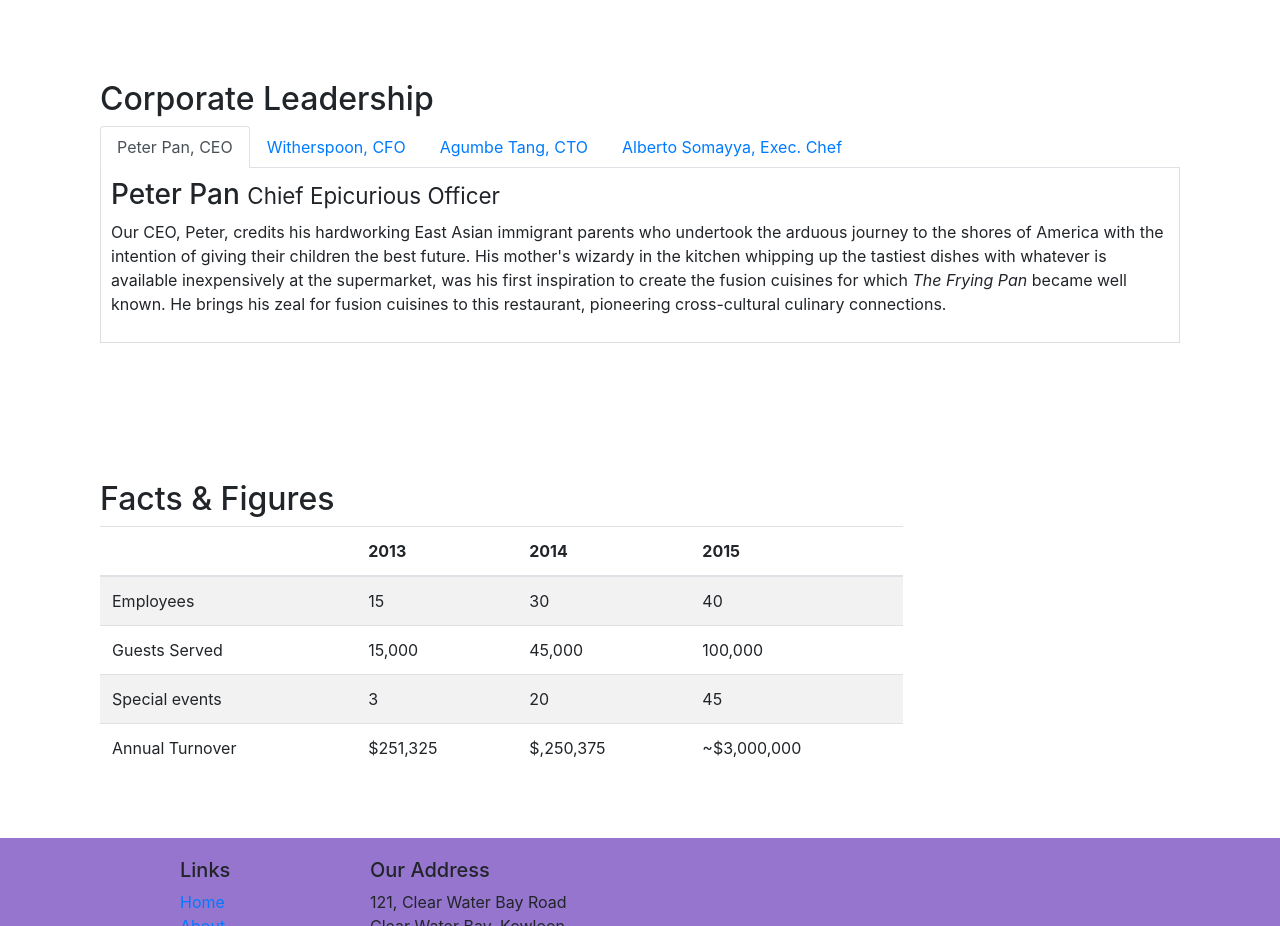
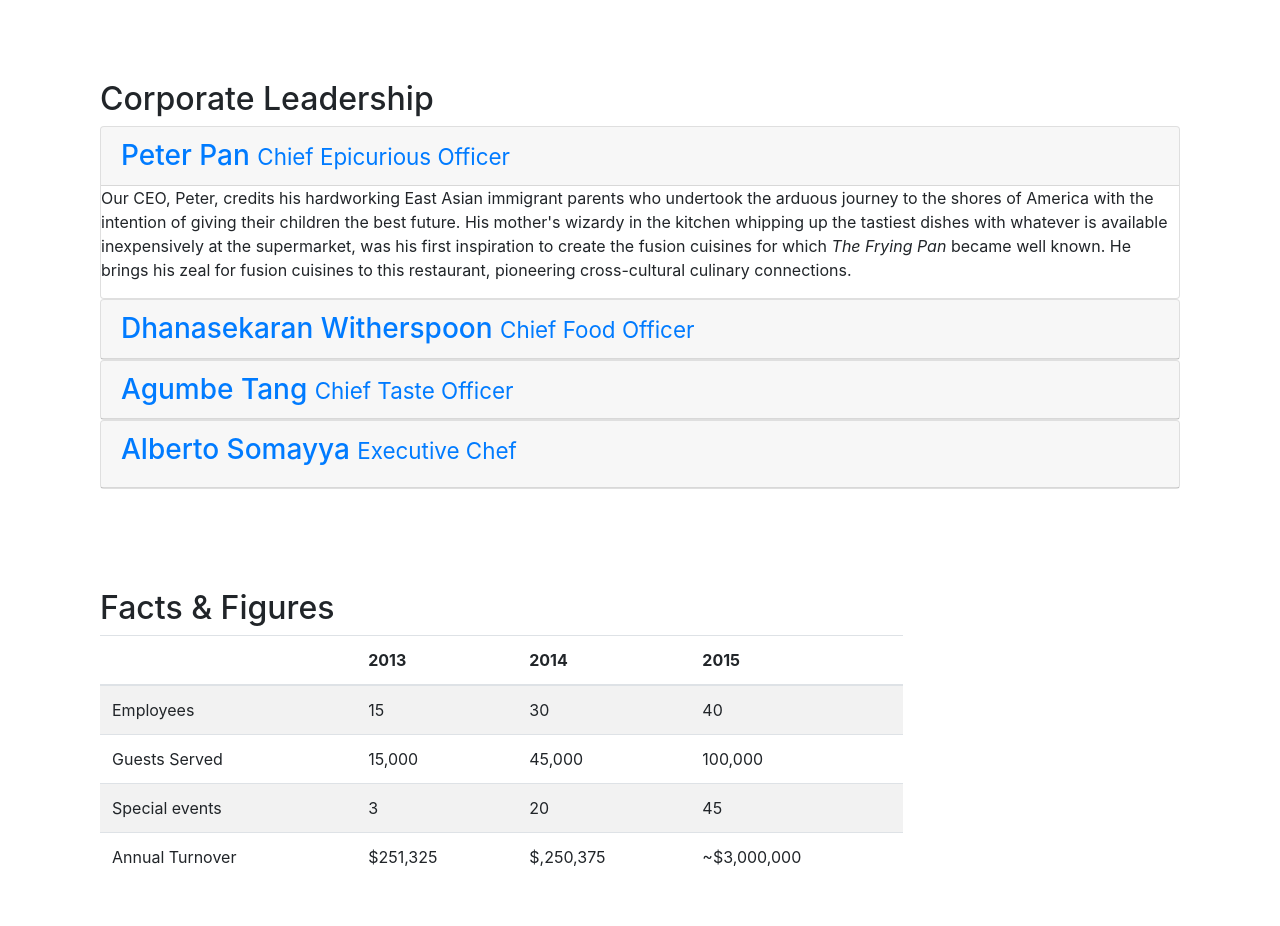
Before and after one commit to fireyose/ConFusion, a website: page aboutus.html in a window 1280 px wide. Shown: the part 880-1806 px from the top of the page. Drawn offline with nearby package versions, Linux system fonts and the light colour scheme.

Commit message:
aboutus Accordian

```diff
--- a/aboutus.html
+++ b/aboutus.html
@@ -108,65 +108,88 @@
             <div class="col">
                 <h2>Corporate Leadership</h2>
 
-                <ul class="nav nav-tabs">
-                    <li class="nav-item">
-                        <a class="nav-link active" href="#peter" role="tab" data-toggle="tab">
-                            Peter Pan, CEO
+                <div id="accordian" role="tablist">
+                    <div class="card">
+                        <div class="card-header" role="tab" id="peterhead">
+                            <h3 class="mb-0">
+                                <a data-toggle="collapse" data-parent="#accordian" href="#peter">
+                                    Peter Pan <small>Chief Epicurious Officer</small>
                                 </a>
-                    </li>
-                    <li class="nav-item">
-                        <a class="nav-link" href="#witherspoon" role="tab" data-toggle="tab">
-                            Witherspoon, CFO
-                        </a>
-                    </li>
-                    <li class="nav-item">
-                        <a class="nav-link" href="#agumbe" role="tab" data-toggle="tab">
-                            Agumbe Tang, CTO
-                        </a>
-                    </li>
-                    <li class="nav-item">
-                        <a class="nav-link" href="#alberto" role="tab" data-toggle="tab">
-                            Alberto Somayya, Exec. Chef
-                        </a>
-                    </li>
-                </ul>
-
-                <div class="tab-content">
-                    <div role="tabpanel" class="tab-pane fade show active" id="peter">
-                        <h3>Peter Pan <small>Chief Epicurious Officer</small></h3>
+                            </h3>
+                        </div>
+                        <div role="tabpanel" class="collapse show" id="peter">
+                            <div class="card-block">
                                 <p class="hidden-xs-down">Our CEO, Peter, credits his hardworking East Asian immigrant parents
                                     who undertook the arduous journey to the shores of America with the intention of giving their
                                     children the best future. His mother's wizardy in the kitchen whipping up the tastiest dishes
                                     with whatever is available inexpensively at the supermarket, was his first inspiration to create
                                     the fusion cuisines for which <em>The Frying Pan</em> became well known. He brings his zeal for
-                            fusion cuisines to this restaurant, pioneering cross-cultural culinary connections.</p>
+                                    fusion cuisines to this restaurant, pioneering cross-cultural culinary connections.
+                                </p>
+                            </div>
+                        </div>
                     </div>
 
-                    <div role="tabpanel" class="tab-pane fade" id="witherspoon">
-                        <h3>Dhanasekaran Witherspoon <small>Chief Food Officer</small></h3>
+                    <div class="card">
+                        <div class="card-header" role="tab" id="witherspoonhead">
+                            <h3 class="mb-0">
+                                <a class="collapsed" data-toggle="collapse" data-parent="#accordian" href="#witherspoon">
+                                    Dhanasekaran Witherspoon <small>Chief Food Officer</small>
+                                </a>
+                            </h3>
+                        </div>
+                        <div role="tabpanel" class="collapse" id="witherspoon">
+                            <div class="card-block">
                                 <p class="hidden-xs-down">Our CFO, Danny, as he is affectionately referred to by his colleagues,
                                     comes from a long established family tradition in farming and produce. His experiences growing up
                                     on a farm in the Australian outback gave him great appreciation for varieties of food sources. As
-                            he puts it in his own words, <em>Everything that runs, wins, and everything that stays, pays!</em></p>
+                                    he puts it in his own words, <em>Everything that runs, wins, and everything that stays, pays!</em>
+                                </p>
+                            </div>
+                        </div>
                     </div>
 
-                    <div role="tabpanel" class="tab-pane fade" id="agumbe">
-                        <h3>Agumbe Tang <small>Chief Taste Officer</small></h3>
+                    <div class="card">
+                        <div class="card-header" role="tab" id="agumbeheader">
+                            <h3 class="mb-0">
+                                <a class="collapsed" data-toggle="collapse" data-parent="#accordian" href="#agumbe">
+                                    Agumbe Tang <small>Chief Taste Officer</small>
+                                </a>
+                            </h3>
+                        </div>
+                        <div role="tabpanel" class="collapse" id="agumbe">
+                            <div class="card-block">
                                 <p class="hidden-xs-down">Blessed with the most discerning gustatory sense, Agumbe, our CTO,
                                     personally ensures that every dish that we serve meets his exacting tastes. Our chefs dread
                                     the tongue lashing that ensues if their dish does not meet his exacting standards. He lives
-                            by his motto, <em>You click only if you survive my lick.</em></p>
+                                    by his motto, <em>You click only if you survive my lick.</em>
+                                </p>
                             </div>
-                    <div role="tabpanel" class="tab-pane fade" id="alberto">
-                        <h3>Alberto Somayya <small>Executive Chef</small></h3>
+                        </div>
+                    </div>
+
+                    <div class="card">
+                        <div class="card-header" role="tab" id="albertoheader">
+                            <h3>
+                                <a class="collapsed" data-toggle="collapse" data-parent="#accordian" href="#alberto">
+                                    Alberto Somayya <small>Executive Chef</small>
+                                </a>
+                            </h3>
+                        </div>
+                        <div role="tabpanel" class="collapse" id="alberto">
+                            <div class="card-block">
                                 <p class="hidden-xs-down">Award winning three-star Michelin chef with wide International
                                     experience having worked closely with whos-who in the culinary world, he specializes in
                                     creating mouthwatering Indo-Italian fusion experiences. He says, <em>Put together the
-                            cuisines from the two craziest cultures, and you get a winning hit! Amma Mia!</em></p>
+                                    cuisines from the two craziest cultures, and you get a winning hit! Amma Mia!</em>
+                                </p>
                             </div>
                         </div>
                     </div>
                 </div>
+            </div>
+       </div>
+
        <div class="row row-content">
            <div class="col-12 col-sm 9">
                <h2>Facts &amp; Figures</h2>
```
Lines whose indentation alone changed are shown as unchanged.
